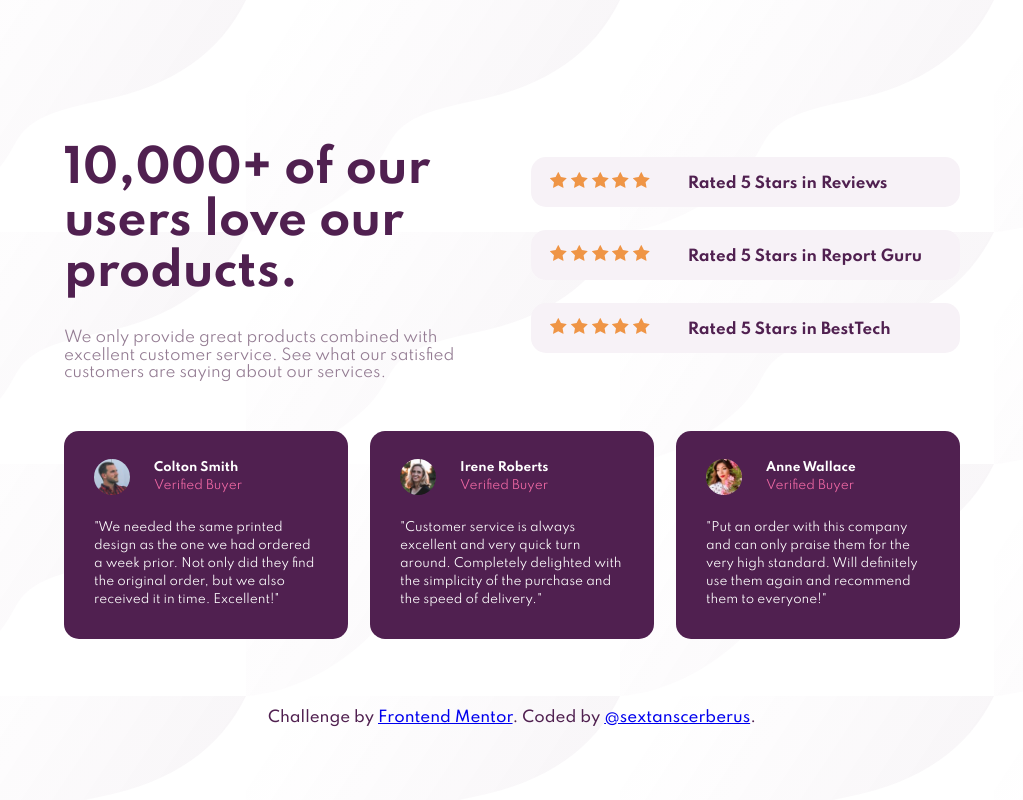
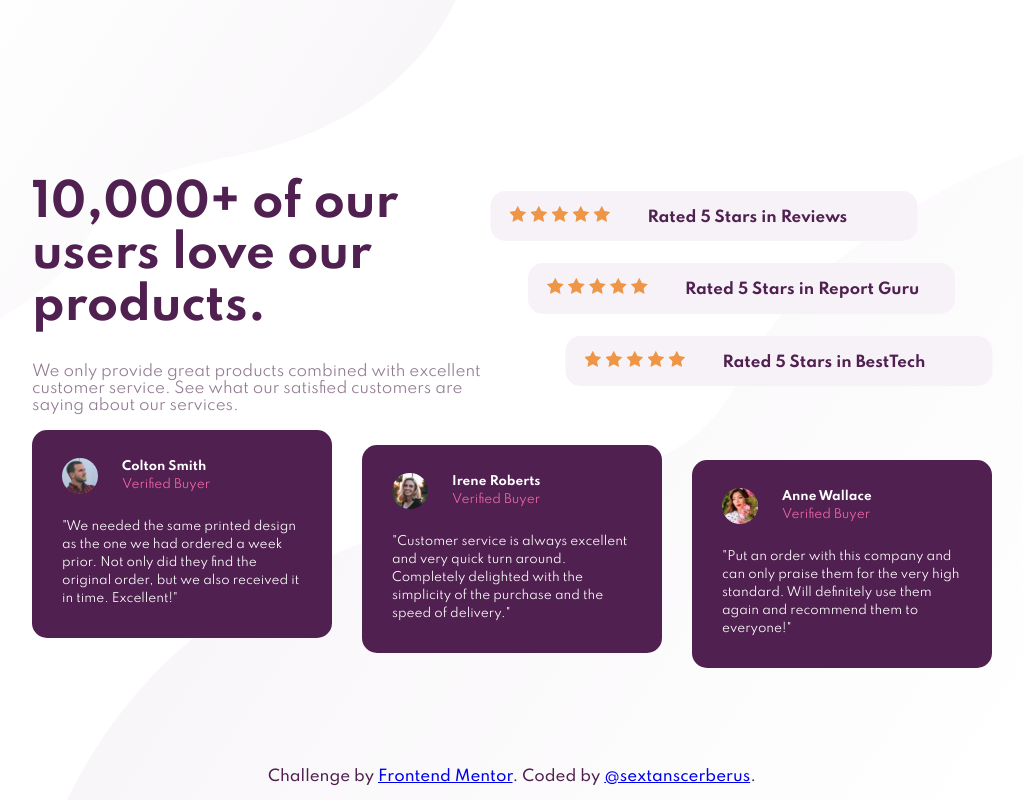
Before and after one commit to sextanscerberus/social-proof-section, a plain HTML site: page index.html in a window 1280 px wide. Shown: the whole page, without its empty margins (128-1151 px from the left). Drawn offline with Linux system fonts and the light colour scheme.

Commit message:
After a little break, PROJECT DONE! (at least, i think so)

```diff
--- a/css/main.css
+++ b/css/main.css
@@ -11,7 +11,7 @@ body {
 	font-size: 15px;
 	color: var(--dark-grayish-magenta);
 	text-align: center;
-	background: url("../images/bg-pattern-top-mobile.svg") top left;
+	background: url("../images/bg-pattern-top-mobile.svg") top left no-repeat, url("../images/bg-pattern-bottom-mobile.svg") right bottom no-repeat;
 }
 
 #component {
@@ -84,6 +84,7 @@ h2 {
 	}
 }
 
+
 @media (min-width: 800px) {
 	body {
 		height: 100vh;
@@ -91,12 +92,13 @@ h2 {
 		flex-direction: column;
 		justify-content: center;
 		align-items: center;
+		background: url("../images/bg-pattern-top-desktop.svg") left top no-repeat, url("../images/bg-pattern-bottom-desktop.svg") right bottom no-repeat;
 	}
 
 	#component {
 		padding: 0;
-		width: 70%;
-		height: 70%;
+		width: 80%;
+		height: 80%;
 		display: flex;
 		flex-wrap: wrap;
 		justify-content: space-between;
@@ -104,16 +106,25 @@ h2 {
 	}
 
 	#product-description {
-		width: 50%;
+		width: 40%;
 		text-align: left;
 	}
 
 	h1 {
-		font-size: 3em;
+		font-size: 2.5em;
 	}
 
 	#product-rates {
 		flex-grow: 0.5;
+		margin-right: 1.5em;
+	}
+
+	#product-rates article:first-child {
+		transform: translateX(-1.5em);
+	}
+
+	#product-rates article:last-child {
+		transform: translateX(1.5em);
 	}
 
 	.rate-card {
@@ -133,10 +144,60 @@ h2 {
 		justify-content: space-between;
 	}
 
+	#user-opinions article:first-child {
+		transform: translateY(-1em);
+	}
+
+	#user-opinions article:last-child {
+		transform: translateY(1em);
+	}
+
 	.opinion-card {
 		margin: 0;
 		font-size: 12px;
 		width: 25%;
 	}
 
+	#attribution {
+		position: fixed;
+		bottom: 0;
+		left: 0;
+		right: 0;
+	}
 }
+
+@media (min-width: 1168px) {
+	#component {
+		width: 75%;
+		height: 65%;
+	}
+
+	#product-description {
+		width: 50%;
+	}
+
+	h1 {
+		font-size: 3em;
+	}
+
+	#product-rates {
+		margin-right: 2.5em;
+	}
+
+	#product-rates article:first-child {
+		transform: translateX(-2.5em);
+	}
+
+	#product-rates article:last-child {
+		transform: translateX(2.5em);
+	}
+
+
+	#user-opinions article:first-child {
+		transform: translateY(-1.25em);
+	}
+
+	#user-opinions article:last-child {
+		transform: translateY(1.25em);
+	}
+}
```
Also changed, not shown: 1 other file.
